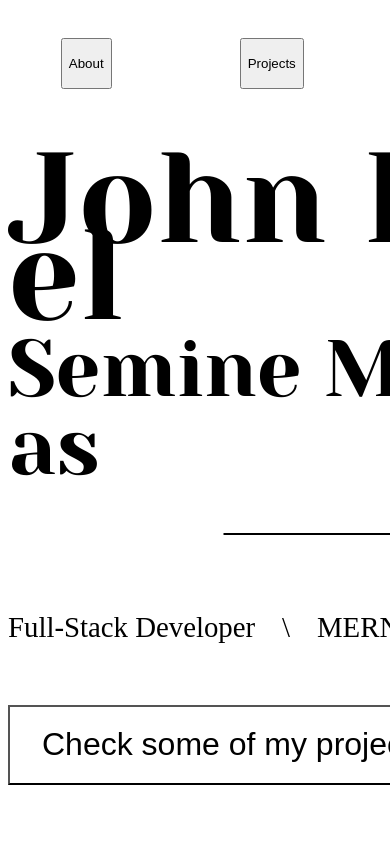
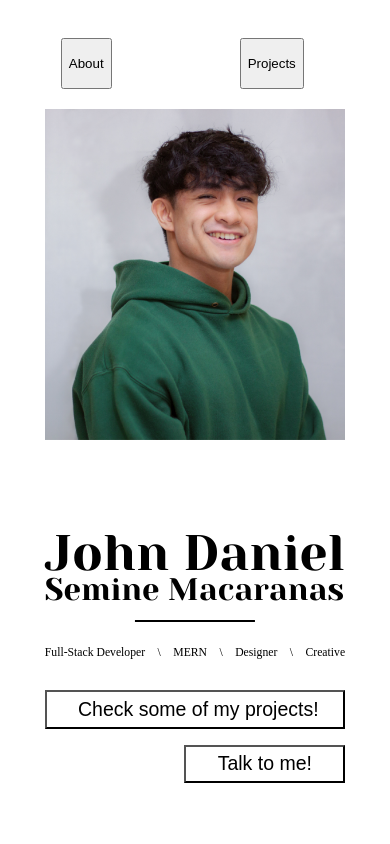
Before and after one commit to John-Kodes/portfolio-v2, a Next.js app: page / in a window 390 px wide. Shown: the top 844 px of the page. Built offline with nearby package versions, Linux system fonts and the light colour scheme.

Commit message:
header screen responsiveness done

```diff
--- a/components/ProjectsSect.js
+++ b/components/ProjectsSect.js
@@ -10,8 +10,6 @@ import { motion } from "framer-motion";
 import { floatTextMaker } from "@/utils";
 // data
 import data from "../data/projects";
-
-// TODO: add framer-motion to blackjax thumbnail text
 
 const ProjectsSection = () => {
   const renderProjects = (data) => {
--- a/pages/api/hello.js
+++ /dev/null
@@ -1,5 +0,0 @@
-// Next.js API route support: https://nextjs.org/docs/api-routes/introduction
-
-export default function handler(req, res) {
-  res.status(200).json({ name: 'John Doe' })
-}
--- a/pages/index.js
+++ b/pages/index.js
@@ -8,8 +8,6 @@ import ContactSect from "@/components/ContactSect";
 import Footer from "@/components/Footer";
 // Observer
 import { useInView } from "react-intersection-observer";
-
-// TODO: make images start with compressed and blurred images
 
 export default function Home() {
   // For navbar, to know if user has scrolled down
--- a/styles/header.module.scss
+++ b/styles/header.module.scss
@@ -3,8 +3,8 @@
   justify-content: center;
   align-items: center;
 
-  height: 100vh;
-  padding: 0 var(--pagePadding100);
+  min-height: 100vh;
+  padding: 9rem var(--pagePadding100);
   background-color: var(--white200);
 }
 
@@ -12,11 +12,15 @@
   display: flex;
   align-items: center;
   justify-content: space-between;
-
+  gap: 4rem;
   color: var(--primaryColor200);
 
   width: 100%;
   max-width: var(--maxWidth100);
+
+  @media only screen and (max-width: 48em) {
+    flex-direction: column-reverse;
+  }
 }
 
 .photo {
@@ -29,6 +33,19 @@
 
   &:hover .credit {
     transform: translateY(calc(100% - 1rem));
+  }
+
+  @media only screen and (max-width: 48em) {
+    height: 85vw;
+    width: 77vw;
+
+    margin-top: 2rem;
+    box-shadow: none;
+
+    .credit {
+      visibility: hidden;
+      display: none;
+    }
   }
 }
 
@@ -72,6 +89,16 @@
   display: flex;
   flex-direction: column;
   gap: 2rem;
+
+  @media only screen and (max-width: 75em) {
+    flex: 0 0 40.1vw;
+    gap: 1.6vw;
+  }
+
+  @media only screen and (max-width: 48em) {
+    width: 77vw;
+    gap: 5vw;
+  }
 }
 
 .name {
@@ -82,6 +109,7 @@
   color: inherit;
   line-height: 0.6;
   font-weight: normal;
+
   margin-bottom: 5rem;
 
   .lastName {
@@ -100,6 +128,31 @@
 
     background-color: currentColor;
   }
+
+  @media only screen and (max-width: 75em) {
+    font-size: 6.65vw;
+    margin-bottom: 4.2vw;
+
+    .lastName {
+      font-size: 4.17vw;
+    }
+
+    &::before {
+      bottom: -4vw;
+    }
+  }
+
+  @media only screen and (max-width: 48em) {
+    font-size: 12.82vw;
+
+    .lastName {
+      font-size: 8vw;
+    }
+
+    &::before {
+      bottom: -6vw;
+    }
+  }
 }
 
 .skills {
@@ -109,12 +162,33 @@
   font-size: 1.8rem;
   text-align: center;
   color: var(--primaryColor200);
+
+  @media only screen and (max-width: 75em) {
+    font-size: 1.5vw;
+  }
+
+  @media only screen and (max-width: 48em) {
+    font-size: 3vw;
+  }
 }
 
 .btnsContainer {
   display: flex;
   justify-content: space-between;
   gap: 2rem;
+
+  @media only screen and (max-width: 75em) {
+    gap: 2vw;
+  }
+
+  @media only screen and (max-width: 27em) {
+    gap: 4vw;
+    flex-direction: column;
+
+    .btn:last-child {
+      align-self: flex-end;
+    }
+  }
 }
 
 .btn {
@@ -129,9 +203,26 @@
 
   transition: all 0.25s;
 
+  @media only screen and (max-width: 75em) {
+    font-size: 1.67vw;
+
+    padding: 0.9vw 1.6vw;
+  }
+
+  @media only screen and (max-width: 48em) {
+    font-size: 3vw;
+    padding: 1.5vw 2.65vw;
+  }
+
+  @media only screen and (max-width: 27em) {
+    font-size: 5vw;
+    padding: 1.5vw 8vw;
+  }
+
   &:hover {
     transform: translateY(-0.4rem);
   }
+
   &:active {
     transition: all 0.1s;
     transform: translateY(0.2rem);
```
